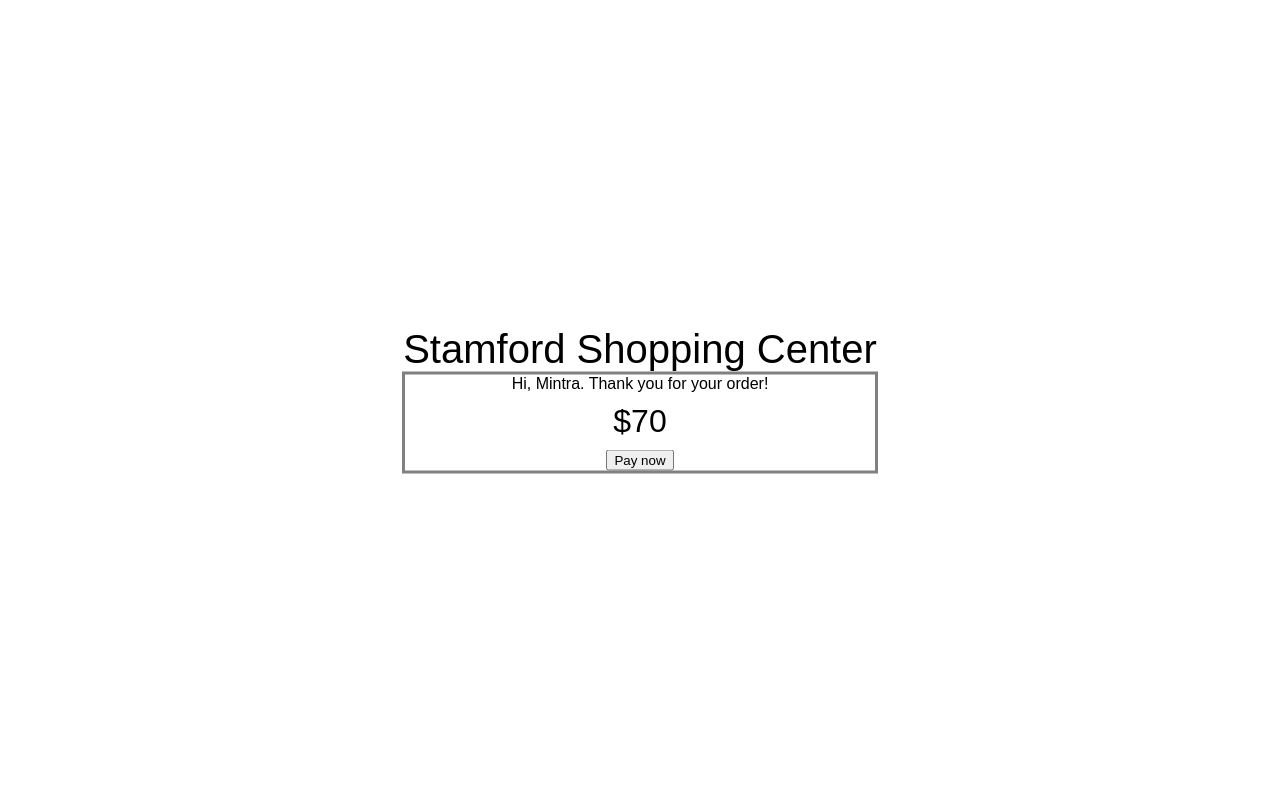
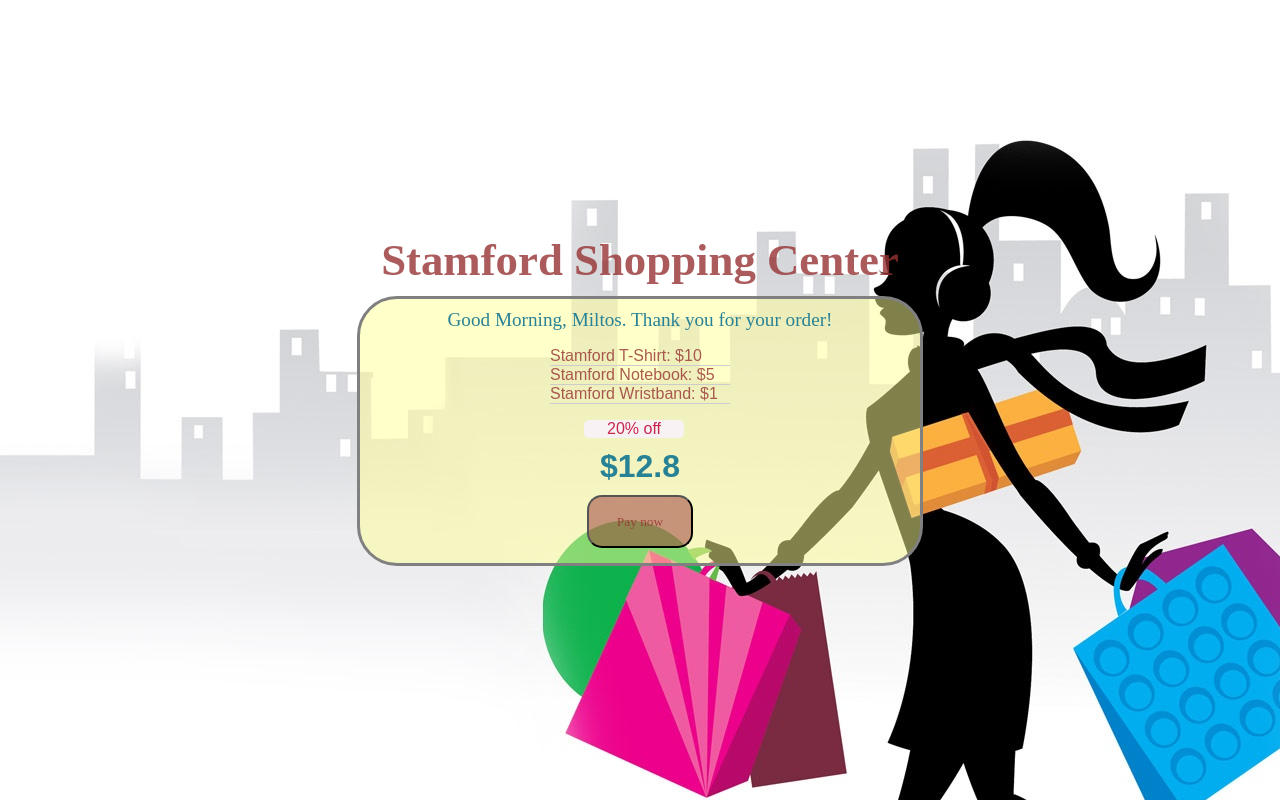
Before and after one commit to alcoolis/ITE220, a PHP site: page / in a window 1280 px wide. Run offline with PHP 8.4, Linux system fonts and the light colour scheme.

Commit message:
Week2-2 Initial, Week2 final

```diff
--- /dev/null
+++ b/Week2-2/js/calendar.js
@@ -0,0 +1,6 @@
+// display the calendar here
+var hotelTable = document.getElementById("hotelCalendarTable");
+var defaultData = hotelTable.innerHTML;
+var stringHTML = "";
+stringHTML = "<tr><td>1</td><td>2</td></tr>";
+hotelTable.innerHTML += stringHTML;
--- a/Week2/css/w2style.css
+++ b/Week2/css/w2style.css
@@ -1,8 +1,13 @@
 @CHARSET "ISO-8859-1";
 
 body {
-	font-family:  sans-serif;
+	color: black;
+	background-color: white;
+	background-image: url("../images/background.jpg");
+	background-repeat: no-repeat;
+	font-family: sans-serif;
 }
+
 .content {
 	text-align: center;
 	position: fixed;
@@ -13,17 +18,35 @@ body {
 }
 
 .content .title {
-	font-size: 2.5em;
+
+	padding-bottom: 10px;
+	color: rgba(150,50,50,0.8);
+	font-family: Hobo Std;
+	font-size: 2.8em;
+	font-weight: 900;
 }
 
 .content .content-container {
 	border-color: grey;
+	background:rgba(255,255,150,0.5);
 	border-size: 1px; /* this allows you to adjust the thickness */
+  	border-radius: 40px;
 	border-style: solid;
-	width: 470px;
+	height: 16.5em;
+	width: 35em;
+}
+
+
+.content .inner-content {
+	font-family: Lucida Fax;
+	font-size: 1.2em;
+	padding-top: 10px;
+	color: rgb(40,130,150);;
 }
 
 .content .total-price {
+  	color: rgb(40,130,150);
+  	 font-weight: bold;
 	padding-top: 10px;
 	padding-bottom: 10px;
 	font-size: 2em;
@@ -32,19 +55,32 @@ body {
 .content ul {
 	list-style-type: none;
 }
+
 .content .product-list {
+  	color: rgba(150,50,50,0.8);
 	text-align: left;
 	width: 180px;
-	margin-left: 100px;
+	margin-left: 150px;
 }
+
 .content .product-list li {
 	border-bottom: 1px solid #ccc;
 }
+
 .content .discount {
   color: #c7254e;
-  background-color: #f9f2f4 !important;
+  background-color: #f9f2f4;
   border-radius: 5px;
+  position:relative;
+  left: 40%;
   width: 100px;
-  position: fixed;
-  left: 40%;
 }
+
+.content .button {
+	font-family: Hobo Std;
+  	color: rgba(150,50,50,0.8);
+	background-color: rgba(150,50,50,0.5);
+  	border-radius: 15px;
+  	width: 8em;
+ 	height: 4em;
+}
--- a/Week2/index.html
+++ b/Week2/index.html
@@ -7,9 +7,11 @@
 	<div class="content">
 		<div class="title">Stamford Shopping Center</div>
 		<div class="content-container">
-			<div class="inner-content">Hi, Mintra. Thank you for your order!</div>
+			<div class="inner-content"><span id=greetings></span>, <span id=nameVar></span>. Thank you for your order!</div>
+			<ul class="product-list" id="productList"></ul>
+			<div class="discount" id="discount"></div>
 			<div class="total-price" id="totalPrice"></div>
-			<button>Pay now</button>
+			<button class="button">Pay now</button>
 		</div>
 	</div>
 </body>
--- a/Week2/js/add-content.js
+++ b/Week2/js/add-content.js
@@ -1,14 +1,41 @@
 /**
  *
  */
-var price;
-var quantity;
-var total;
+//initialize variables and put the name and the discount into variables in order to change them easily
+var discount=20;
+var nameString = "Miltos";
+var greetingsString;
+var price=[10, 5, 1];
+var total=0;
+var products=["Stamford T-Shirt", "Stamford Notebook", "Stamford Wristband"];
+var time = new Date().getHours();
 
-price = 5;
-quantity = 14;
-total = price * quantity;
-
+//using getElementById command to make a reference to html id
+var productList = document.getElementById("productList");
+var greetings = document.getElementById("greetings");
+var nameVar = document.getElementById("nameVar");
+var discountString = document.getElementById("discount");
 var totalPriceEle = document.getElementById("totalPrice");
 
+//change the greetingsString based on actual time
+if(time<12)
+	greetingsString= "Good Morning";
+	else if(time>12 && time<18)
+		greetingsString= "Good afternoon";
+	else
+		greetingsString= "Good evening";
+
+//calculate total cost and discount
+total=price[0]+price[1]+price[2];
+total-=total*(discount/100)
+
+//display the products in html code with innerHTML command
+productList.innerHTML += "<li>" + products[0] + ": $" + price[0] + "</li>";
+productList.innerHTML += "<li>" + products[1] + ": $" + price[1] + "</li>";
+productList.innerHTML += "<li>" + products[2] + ": $" + price[2] + "</li>";
+
+//display the strings into html page with textContent command (only for Strings)
+greetings.textContent = greetingsString;
+nameVar.textContent = nameString;
+discountString.textContent  = discount +"% off";
 totalPriceEle.textContent = "$" + total;
```
Also changed, not shown: Week2-2/css/c03.css (added, +141 -0 lines), Week2-2/hotel_calendar.html (added, +33 -0 lines), Week2-2/index1.html (added, +11 -0 lines), Week2-2/js/basic-function.js (added, +12 -0 lines), .settings/org.eclipse.wst.common.project.facet.core.xml (added), Week2-2/images/check-cross.png (added), Week2-2/images/travelworthy-backdrop.jpg (added), Week2-2/images/travelworthy-logo.gif (added), Week2-2/js/object-literal.js (added), Week2/images/background.jpg (added), 4 other files.
